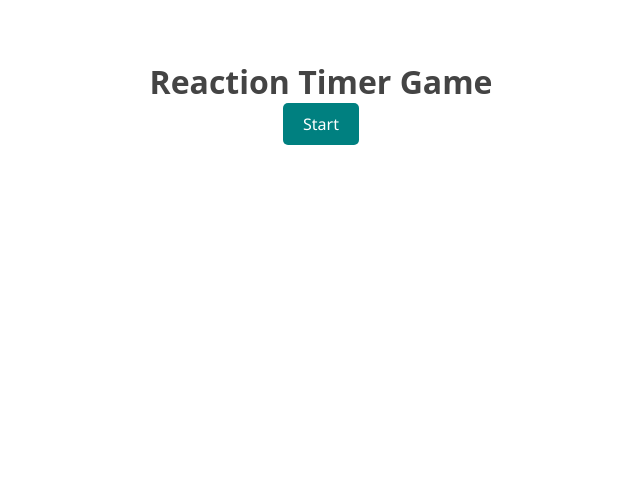
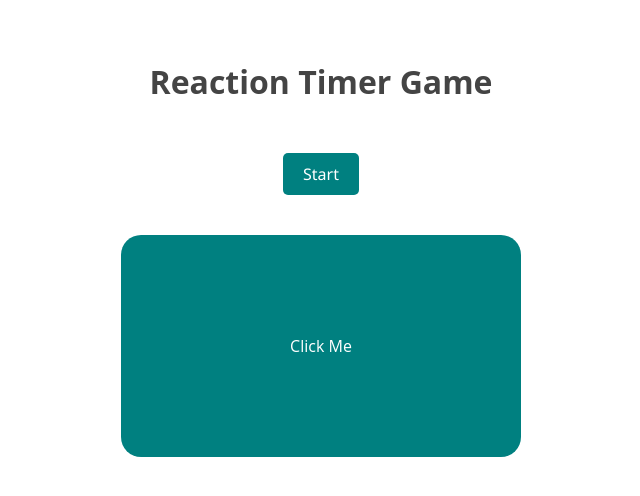
Before and after one commit to unizef/reaction-timer, a Vue app: page / in a window 1280 px wide. Both pictures are taken after a click on the button "Start". Shown: the top 496 px of the page, without its empty margins (319-959 px from the left). Built offline with nearby package versions, Linux system fonts and the light colour scheme.

Commit message:
setup Block Componentn

```diff
--- a/src/App.vue
+++ b/src/App.vue
@@ -1,16 +1,20 @@
 <template>
   <div>
     <h1>Reaction Timer Game</h1>
-    <button class="btn" @click="start">Start</button>
+    <button class="btn" @click="start" :delay="delay" :disabled="isPlaying">
+      Start
+    </button>
+    <Block v-if="isPlaying" />
   </div>
 </template>
 
 <script>
 import "./assets/styles/global.css";
+import Block from "./components/Block";
 
 export default {
   name: "App",
-  components: {},
+  components: { Block },
   data() {
     return {
       isPlaying: false,
@@ -28,6 +32,9 @@ export default {
 </script>
 
 <style>
+h1 {
+  margin-bottom: 50px;
+}
 #app {
   text-align: center;
   color: var(--primary-color);
--- a/src/components/Block.vue
+++ b/src/components/Block.vue
@@ -0,0 +1,24 @@
+<template>
+  <div class="block">
+    Click Me
+  </div>
+</template>
+
+<script>
+import "../assets/styles/global.css";
+export default {
+  props: ["delay"],
+};
+</script>
+
+<style>
+.block {
+  width: 400px;
+  border-radius: 20px;
+  background: var(--secondary-color);
+  color: #fff;
+  text-align: center;
+  padding: 100px 0;
+  margin: 40px auto;
+}
+</style>
```
